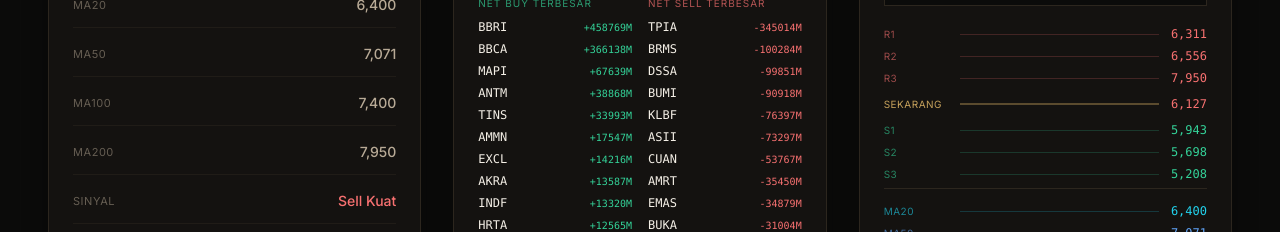
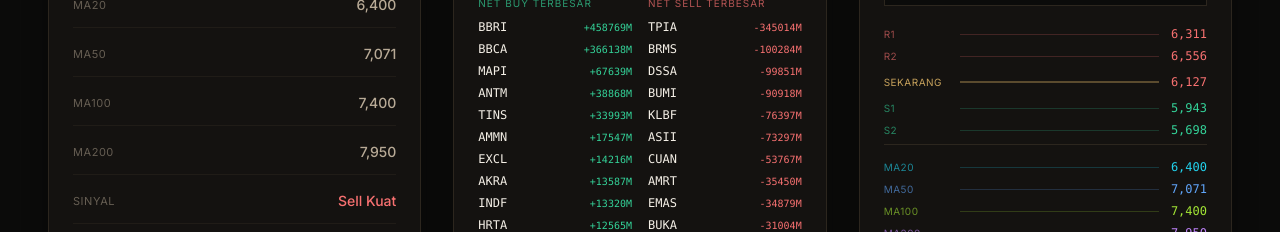
Before and after one commit to broden101/portfolio, a Next.js app: page /playbook/ihsg in a window 1280 px wide. Shown: the part 637-869 px from the top of the page. Built offline with nearby package versions, Linux system fonts and the light colour scheme; no server answers.

Commit message:
fix(ihsg): remove R3/S3, keep R1/R2 + S1/S2 only

```diff
--- a/app/playbook/ihsg/page.tsx
+++ b/app/playbook/ihsg/page.tsx
@@ -177,17 +177,15 @@
     const high52 = ihsg.high ?? price * 1.2;
     const low52 = ihsg.low ?? price * 0.7;
 
-    // Support: -3%, -7%, -15%
+    // Support: -3%, -7%
     const support = [
       Math.round(price * 0.97),  // S1: -3%
       Math.round(price * 0.93),  // S2: -7%
-      Math.round(price * 0.85),  // S3: -15%
     ].sort((a, b) => b - a); // descending (highest support first)
-    // Resistance: +3%, +7%, MA200 (or +15% fallback)
+    // Resistance: +3%, +7%
     const resistance = [
       Math.round(price * 1.03),  // R1: +3%
       Math.round(price * 1.07),  // R2: +7%
-      Math.round(ihsg.sma200 ?? price * 1.15),  // R3: MA200
     ].sort((a, b) => a - b); // ascending (lowest resistance first)
 
     // Gap levels: psychological round numbers near current price
```
